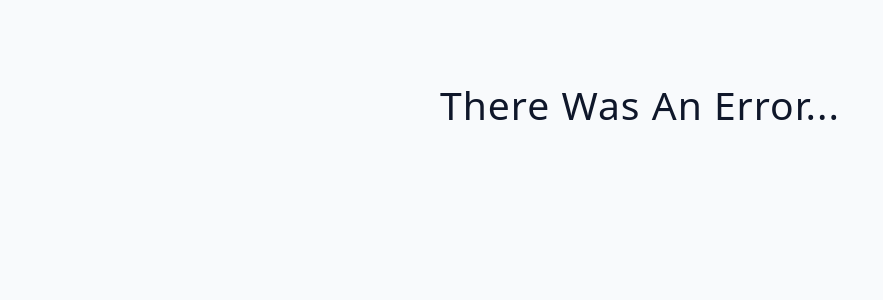
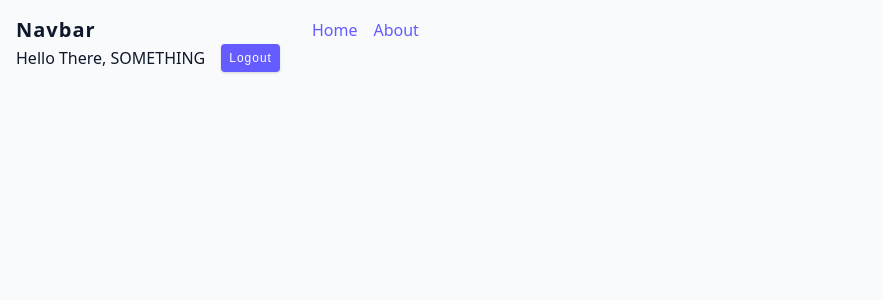
Before and after one commit to Newbie814/react_hook_projs, a React (Vite) app: page / in a window 1280 px wide. Shown: the top 300 px of the page, without its empty margins (0-883 px from the left). Built offline with nearby package versions, Linux system fonts and the light colour scheme; no server answers; the HTML template or start-up script is replaced by a standard one.

Commit message:
prop drilling

```diff
--- a/src/App.jsx
+++ b/src/App.jsx
@@ -23,11 +23,13 @@
 // import UncontrolledInputs from './tutorial/06-forms/05-form-data';
 // import UseRefBasics from './tutorial/07-useRef/01-userRef-basics';
 // import ToggleExample from './tutorial/08-custom-hooks/01-toggle';
-import FetchData from './tutorial/08-custom-hooks/02-fetch-data';
+// import FetchData from './tutorial/08-custom-hooks/02-fetch-data';
+import Navbar from './tutorial/09-context-api/components/Navbar';
 
 function App() {
   return (
-    <div className='container'>
+    <div>
+      {/* <div className='container'> */}
       {/* <UseStateBasics />
        <UseStateArray /> */}
       {/* <UseStateObject /> */}
@@ -52,7 +54,8 @@ function App() {
       {/* <UncontrolledInputs /> */}
       {/* <UseRefBasics /> */}
       {/* <ToggleExample /> */}
-      <FetchData />
+      {/* <FetchData /> */}
+      <Navbar />
     </div>
   );
 }
--- /dev/null
+++ b/src/tutorial/09-context-api/components/NavLinks.jsx
@@ -0,0 +1,20 @@
+import UserContainer from './UserContainer';
+
+const NavLinks = ({ name, logout }) => {
+  return (
+    <>
+      <div className='nav-container'>
+        <ul className='nav-links'>
+          <li>
+            <a href='#'>Home</a>
+          </li>
+          <li>
+            <a href='#'>About</a>
+          </li>
+        </ul>
+      </div>
+      <UserContainer name={name} logout={logout} />
+    </>
+  );
+};
+export default NavLinks;
--- /dev/null
+++ b/src/tutorial/09-context-api/components/Navbar.jsx
@@ -0,0 +1,21 @@
+import { useState } from 'react';
+import NavLinks from './NavLinks';
+
+const Navbar = () => {
+  const [name, setName] = useState({ name: 'something' });
+
+  const handleLogout = () => {
+    setName(null);
+  };
+
+  const ButtonComponent = () => {
+    return <button onClick={handleLogout}>Logout</button>;
+  };
+  return (
+    <nav className='navbar'>
+      <h5>Navbar</h5>
+      <NavLinks name={name} logout={ButtonComponent} />
+    </nav>
+  );
+};
+export default Navbar;
--- /dev/null
+++ b/src/tutorial/09-context-api/components/UserContainer.jsx
@@ -0,0 +1,17 @@
+const UserContainer = ({ name, logout }) => {
+  return (
+    <div className='user-container'>
+      {name ? (
+        <>
+          <p>Hello There, {name.name.toUpperCase()}</p>
+          <button type='button' className='btn' onClick={logout}>
+            logout
+          </button>
+        </>
+      ) : (
+        <p>Please Login</p>
+      )}
+    </div>
+  );
+};
+export default UserContainer;
```
Also changed, not shown: src/tutorial/08-custom-hooks/useFetch.js (added, +35 -0 lines).
